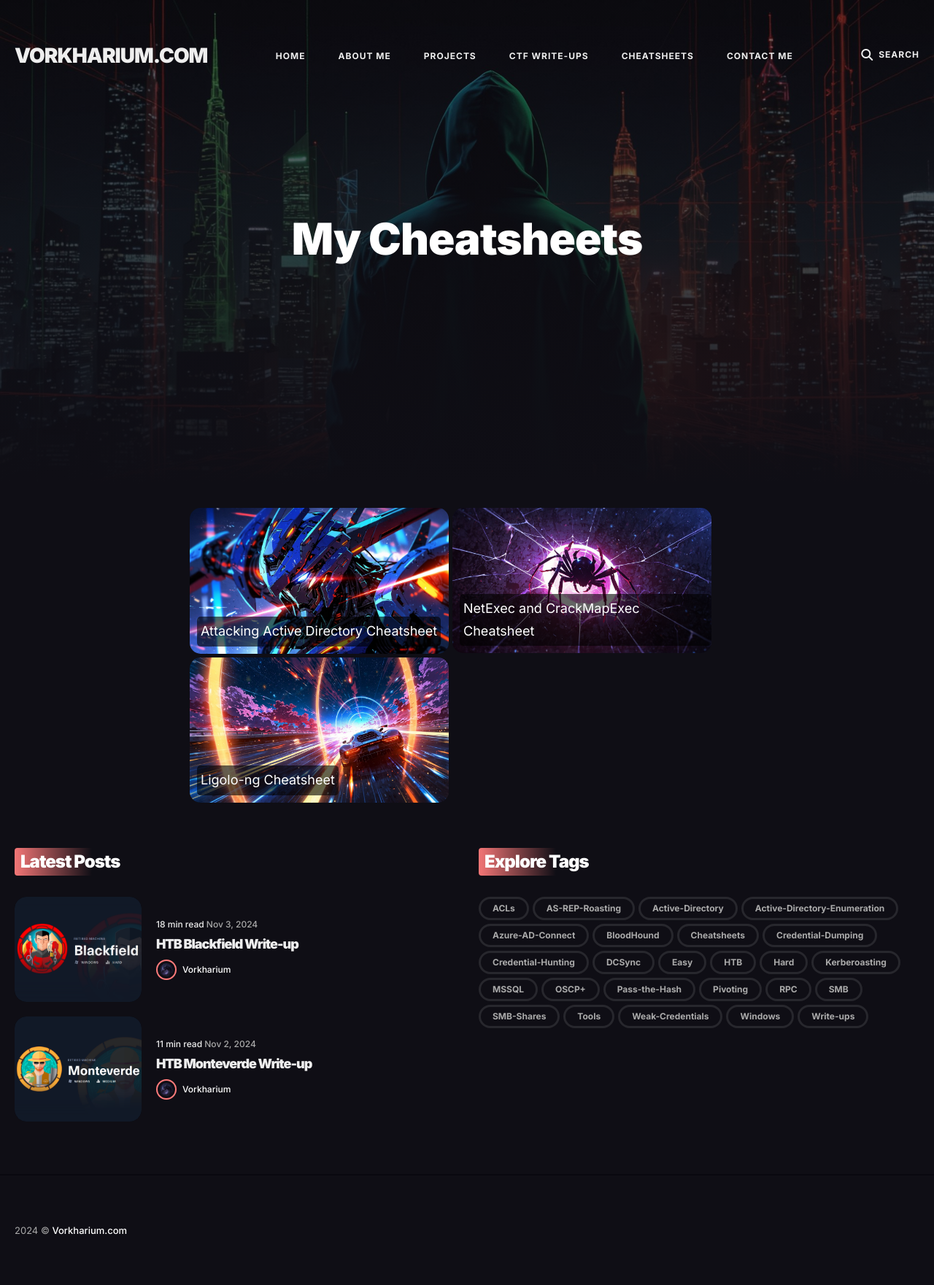
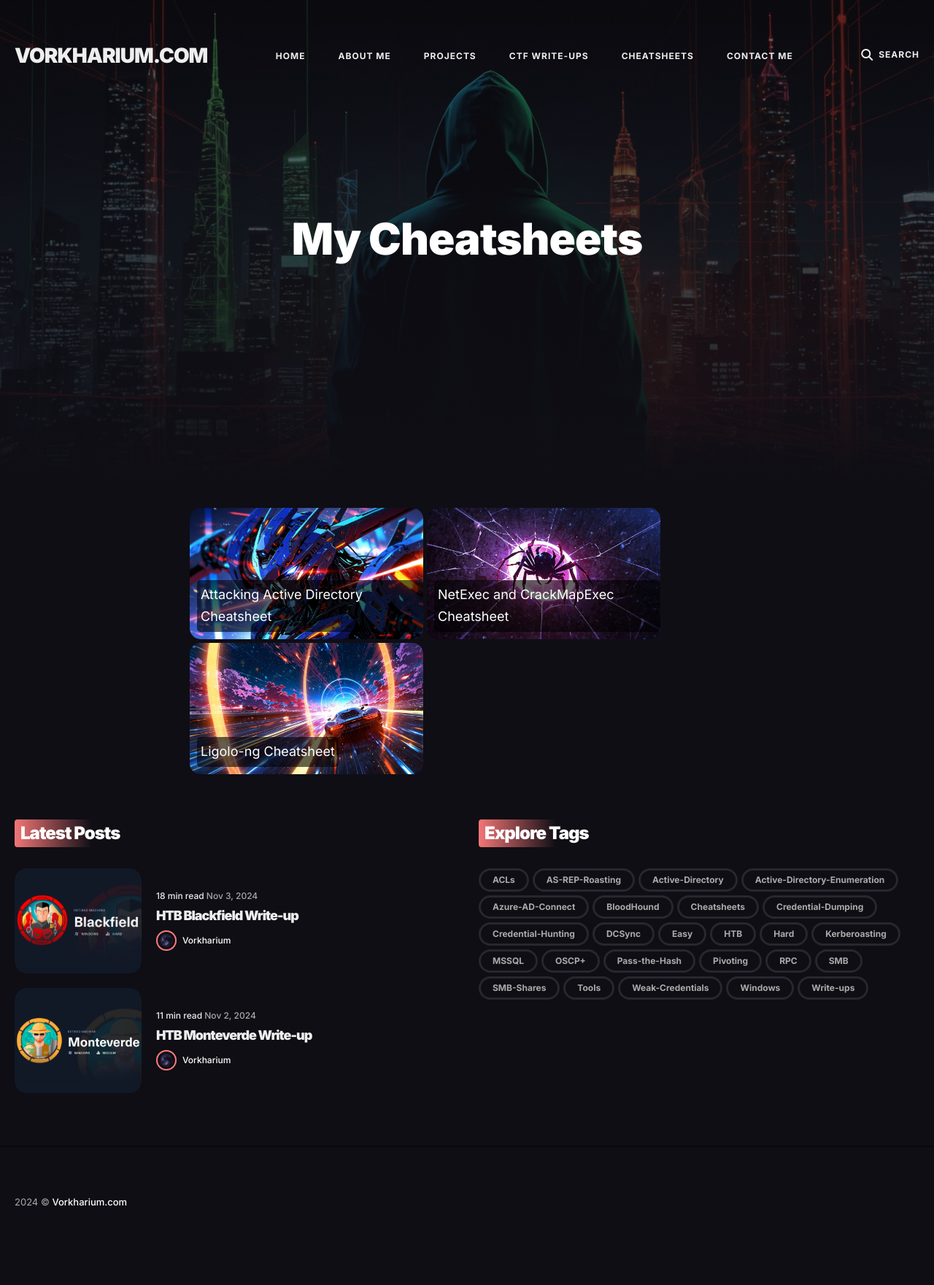
Before and after one commit to Vorkharium/vorkharium.github.io, a Jekyll site: the page built from _pages/cheatsheets.md, in a window 1280 px wide. Shown: the whole page at 73% size. Built offline with Jekyll 4.4.1, drawn with Linux system fonts in a browser that asks for light colours; after the commit the page ends 1722 px from its top, so only the background shows below that.

Commit message:
Update cheatsheets.md

```diff
--- a/_pages/cheatsheets.md
+++ b/_pages/cheatsheets.md
@@ -6,7 +6,7 @@ image: '/images/01.jpg'
 ---
 <div style="position: relative; display: inline-block; margin-bottom: 5px;">
     <a href="/Attacking-Active-Directory-Cheatsheet">
-        <img src="/images/10000.jpg" alt="Attacking Active Directory Cheatsheet" style="width: 355px; height: auto; border-radius: 15px;">
+        <img src="/images/10000.jpg" alt="Attacking Active Directory Cheatsheet" style="width: 320px; height: auto; border-radius: 15px;">
         <div style="position: absolute; bottom: 10px; left: 10px; color: white; background-color: rgba(0, 0, 0, 0.6); padding: 5px; border-radius: 5px;">
             Attacking Active Directory Cheatsheet
         </div>
@@ -15,7 +15,7 @@ image: '/images/01.jpg'
 
 <div style="position: relative; display: inline-block; margin-bottom: 5px; margin-right: 5px;">
     <a href="/NetExec-and-CrackMapExec-Cheatsheet">
-        <img src="/images/20.jpg" alt="NetExec and CrackMapExec Cheatsheet" style="width: 355px; height: auto; border-radius: 15px;">
+        <img src="/images/20.jpg" alt="NetExec and CrackMapExec Cheatsheet" style="width: 320px; height: auto; border-radius: 15px;">
         <div style="position: absolute; bottom: 10px; left: 10px; color: white; background-color: rgba(0, 0, 0, 0.6); padding: 5px; border-radius: 5px;">
             NetExec and CrackMapExec Cheatsheet
         </div>
@@ -24,7 +24,7 @@ image: '/images/01.jpg'
 
 <div style="position: relative; display: inline-block; margin-bottom: 5px;">
     <a href="/Ligolo-ng-Cheatsheet">
-        <img src="/images/21.jpg" alt="Ligolo-ng Cheatsheet" style="width: 355px; height: auto; border-radius: 15px;">
+        <img src="/images/21.jpg" alt="Ligolo-ng Cheatsheet" style="width: 320px; height: auto; border-radius: 15px;">
         <div style="position: absolute; bottom: 10px; left: 10px; color: white; background-color: rgba(0, 0, 0, 0.6); padding: 5px; border-radius: 5px;">
             Ligolo-ng Cheatsheet
         </div>
```
